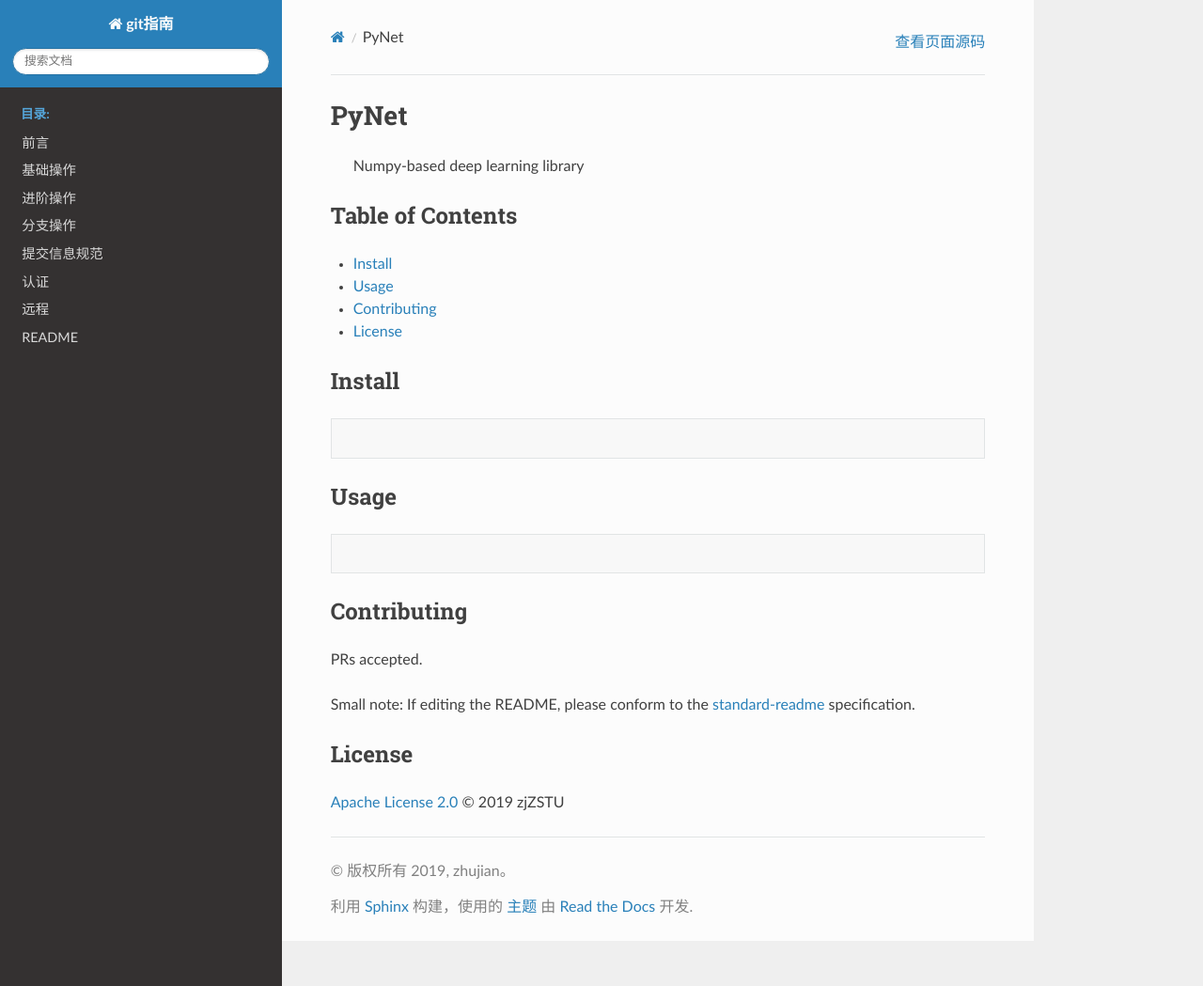
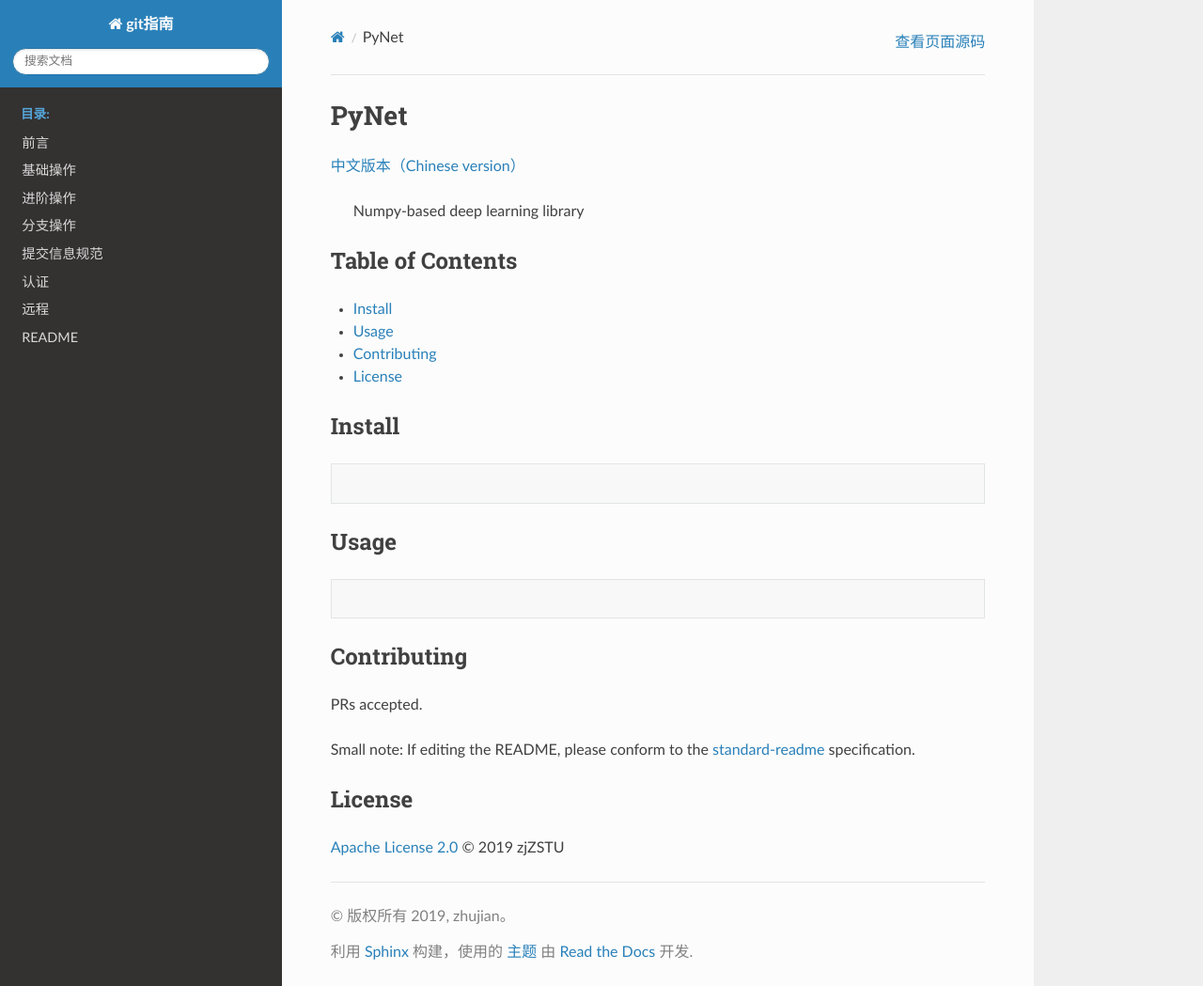
Before and after one commit to Document-Collection/git-guide, a Sphinx documentation site: the page built from docs/source/readme/templates/MIN_README.md, in a window 1280 px wide and 1049 px high. Shown: the whole window at 94% size. Built offline with Sphinx 7.4.7 and the Read the Docs theme 2.0.0, drawn with Linux system fonts in a browser that asks for light colours.

Commit message:
docs(README): 更新最小配置的README

```diff
--- a/docs/source/readme/templates/minimal_readme.md
+++ b/docs/source/readme/templates/MIN_README.md
@@ -1,4 +1,6 @@
 # PyNet
+
+[中文版本（Chinese version）](./MIN_README.zh-CN.md)
 
 > Numpy-based deep learning library
 
```
Also changed, not shown: docs/source/readme/templates/MIN_README.zh-CN.md (renamed from docs/source/readme/templates/minimal_readme.zh-CN.md, +2 -0 lines).
